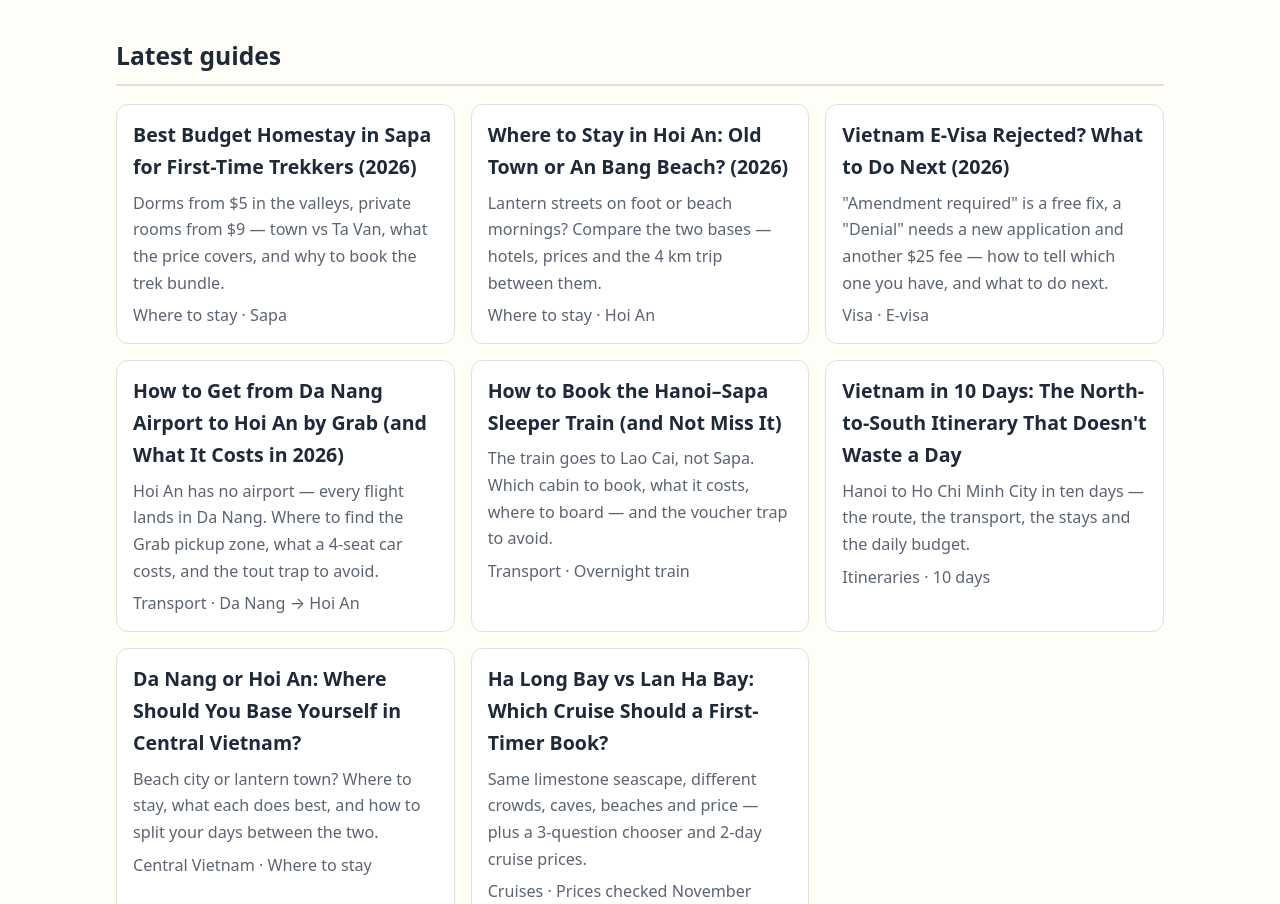
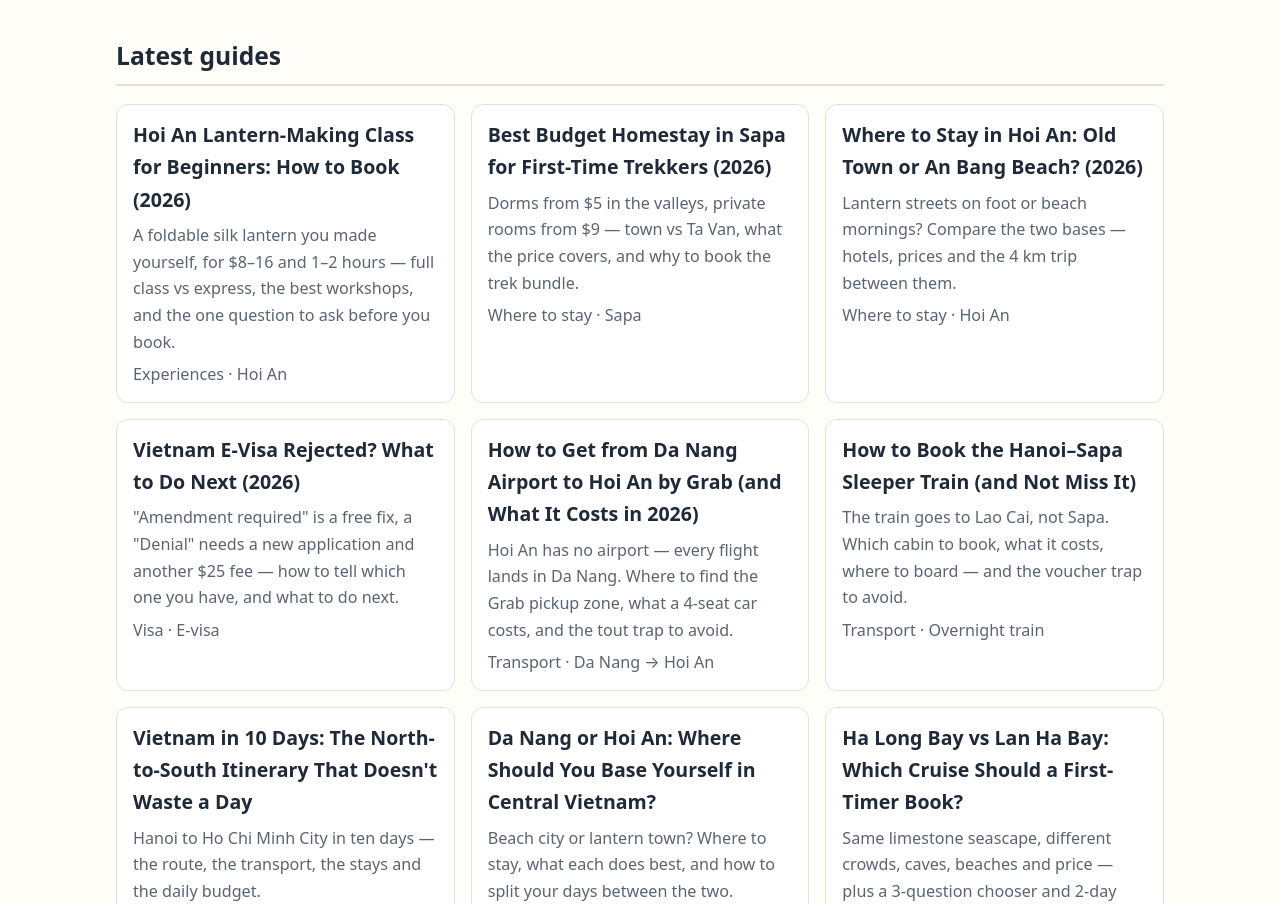
Before and after one commit to LeGiang87/triphandbookvn, a plain HTML site: page index.html in a window 1280 px wide. Shown: the part 2705-3609 px from the top of the page. Drawn offline with Linux system fonts and the light colour scheme.

Commit message:
Publish guide #9: Hoi An lantern-making class

```diff
--- a/index.html
+++ b/index.html
@@ -46,6 +46,7 @@ Every price checked in November 2026.</p>
 <h2 id="guides">Latest guides</h2>
 <!-- QUY TAC 14/11/2026: bai moi nhat LUON o tren cung — bai moi dang thi chen len TREN CUNG, khong them xuong cuoi. -->
 <div class="grid">
+<article class="card"><div class="card-body"><h3><a href="/guides/hoi-an-lantern-making-class-beginners.html">Hoi An Lantern-Making Class for Beginners: How to Book (2026)</a></h3><p>A foldable silk lantern you made yourself, for $8–16 and 1–2 hours — full class vs express, the best workshops, and the one question to ask before you book.</p><p class="meta">Experiences · Hoi An</p></div></article>
 <article class="card"><div class="card-body"><h3><a href="/guides/best-budget-homestay-sapa-first-time-trekkers.html">Best Budget Homestay in Sapa for First-Time Trekkers (2026)</a></h3><p>Dorms from $5 in the valleys, private rooms from $9 — town vs Ta Van, what the price covers, and why to book the trek bundle.</p><p class="meta">Where to stay · Sapa</p></div></article>
 <article class="card"><div class="card-body"><h3><a href="/guides/hoi-an-old-town-vs-an-bang-beach-where-to-stay.html">Where to Stay in Hoi An: Old Town or An Bang Beach? (2026)</a></h3><p>Lantern streets on foot or beach mornings? Compare the two bases — hotels, prices and the 4 km trip between them.</p><p class="meta">Where to stay · Hoi An</p></div></article>
 <article class="card"><div class="card-body"><h3><a href="/guides/vietnam-e-visa-rejected-what-to-do.html">Vietnam E-Visa Rejected? What to Do Next (2026)</a></h3><p>"Amendment required" is a free fix, a "Denial" needs a new application and another $25 fee — how to tell which one you have, and what to do next.</p><p class="meta">Visa · E-visa</p></div></article>
```
